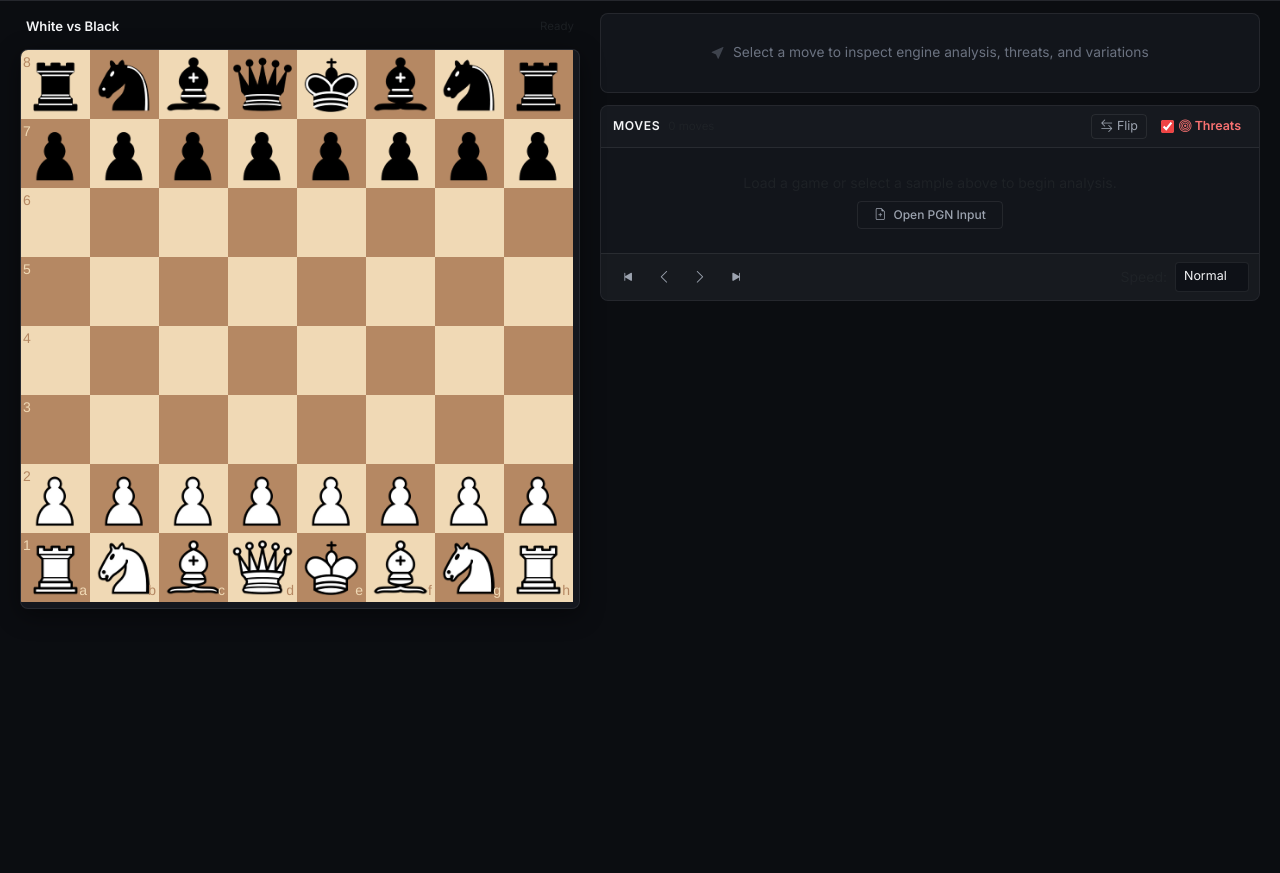
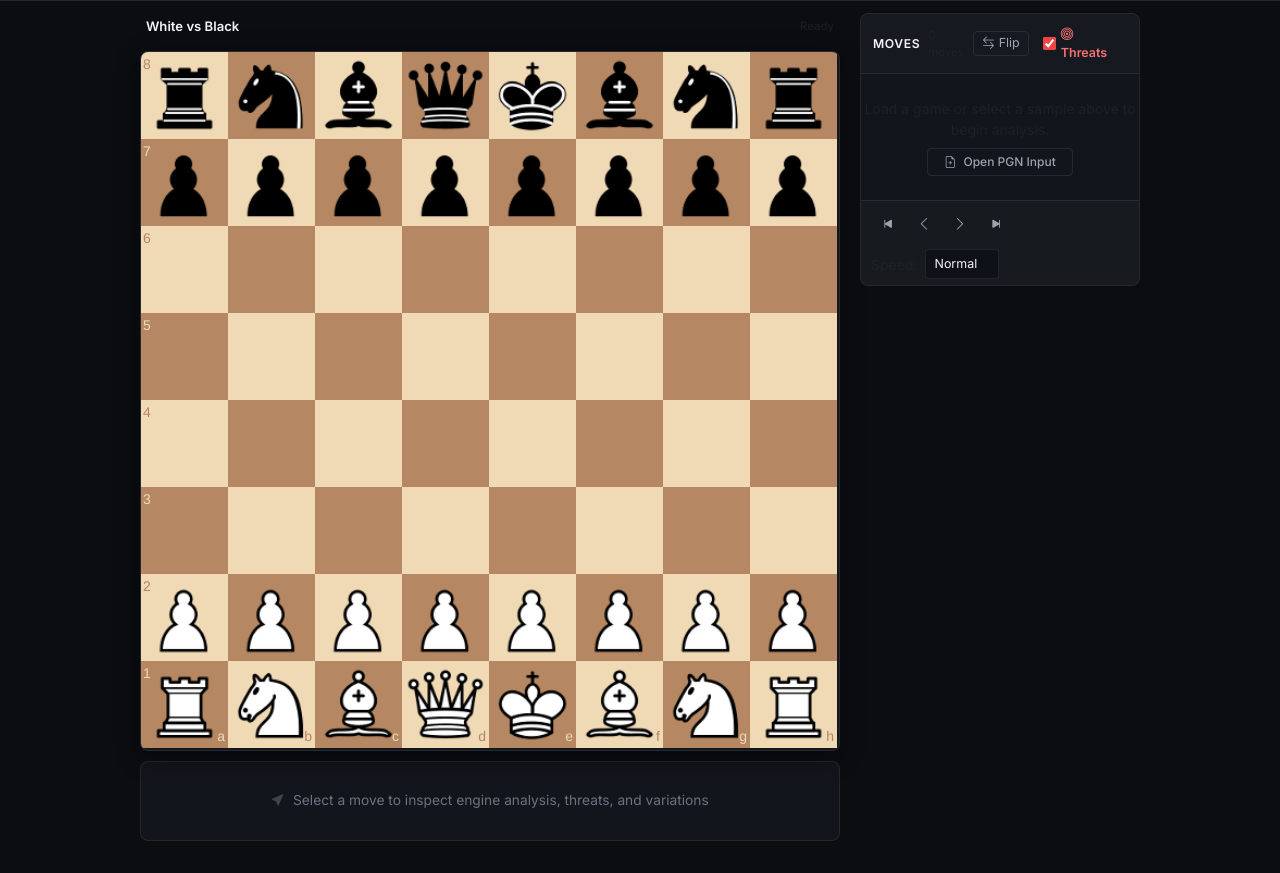
Before and after one commit to huytd/chessdoctor, a Flask app: page / in a window 1280 px wide. Shown: the part 48-921 px from the top of the page. Before the commit the page ends 657 px from the top, so only its background shows below. Run offline with Flask 3, Linux system fonts and the light colour scheme.

Commit message:
move explanation under chessboard and compact move list width

```diff
--- a/templates/index.html
+++ b/templates/index.html
@@ -205,25 +205,25 @@
 
         /* Studio Main Layout */
         .studio-container {
-            max-width: 1380px;
+            max-width: 1040px;
             margin: 0 auto;
             padding: 12px 1.25rem 2rem 1.25rem;
         }
 
         .studio-grid {
             display: grid;
-            grid-template-columns: minmax(360px, 560px) 1fr;
+            grid-template-columns: minmax(0, 1fr) 280px;
             gap: 1.25rem;
             align-items: start;
         }
 
-        /* Left Column: Board Studio */
+        /* Left Column: Board Studio & Move Explanation */
         .board-column {
             display: flex;
             flex-direction: column;
-            gap: 8px;
+            gap: 10px;
             width: 100%;
-            max-width: 560px;
+            max-width: 100%;
         }
 
         .game-info-strip {
@@ -385,11 +385,20 @@
         .annotation-mistake::before { background-color: var(--q-mistake); }
         .annotation-inaccuracy::before { background-color: var(--q-inaccuracy); color: #111; }
 
-        /* Right Column: Unified Analysis Studio */
+        /* Right Column: Move Notation Studio */
         .studio-panel {
             display: flex;
             flex-direction: column;
             gap: 12px;
+            width: 280px;
+            min-width: 0;
+        }
+
+        @media (min-width: 992px) {
+            .studio-panel {
+                position: sticky;
+                top: 56px;
+            }
         }
 
         /* Move Diagnosis Card */
@@ -695,7 +704,7 @@
         }
 
         .analysis-container {
-            max-height: 380px;
+            max-height: min(550px, calc(100vh - 180px));
             overflow-y: auto;
             -webkit-overflow-scrolling: touch;
         }
```
Also changed, not shown: other parts of templates/index.html (+23 -14 lines).
